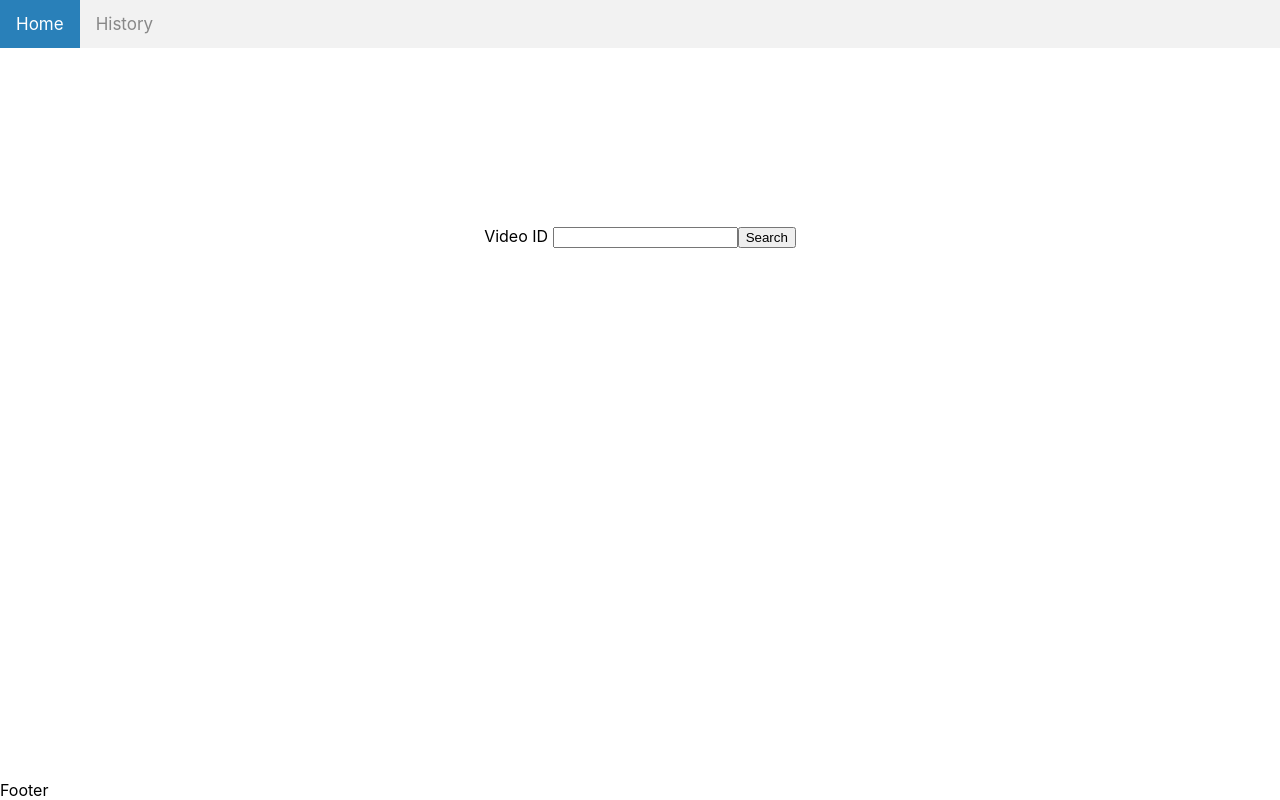
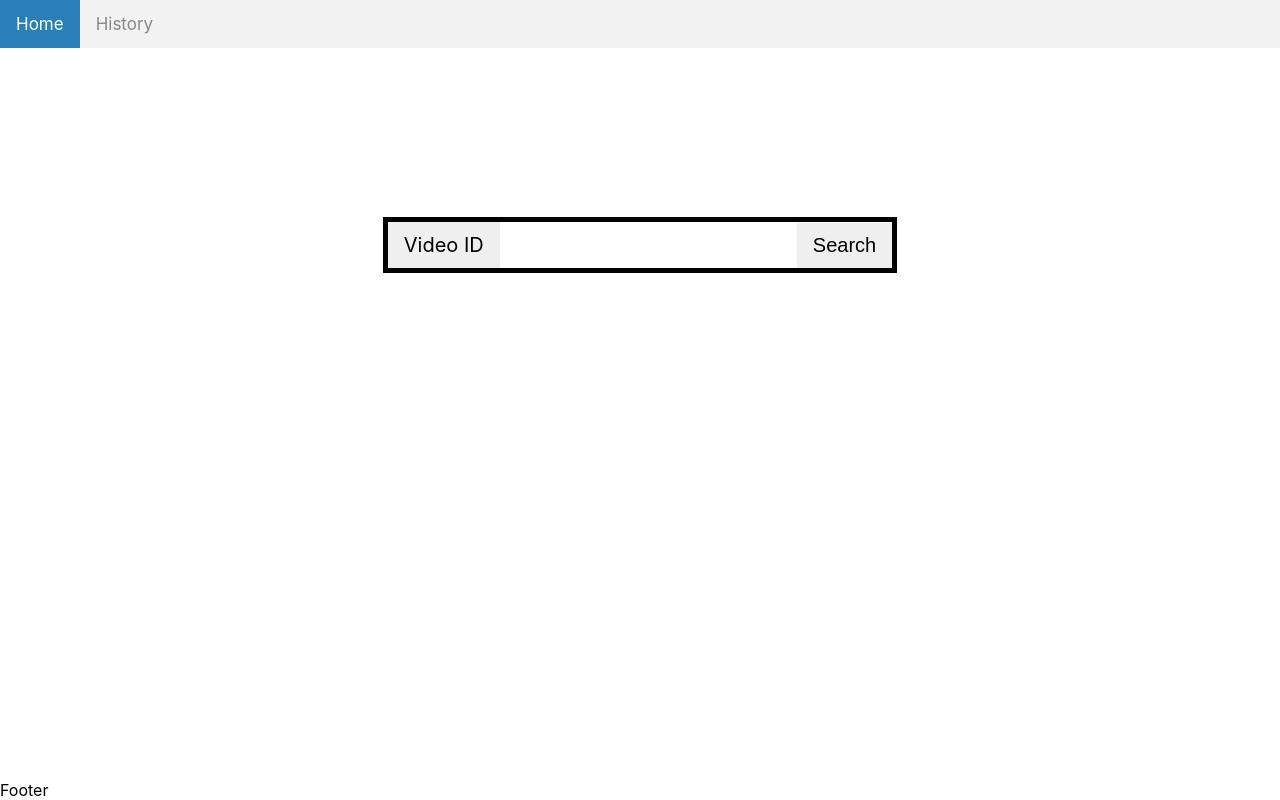
Before and after one commit to firstimedeveloper/firstimeLanguage, a React (Create React App) app in the folder ui/: page / in a window 1280 px wide. Built offline with nearby package versions, Linux system fonts and the light colour scheme.

Commit message:
added styling

```diff
--- a/ui/src/App.css
+++ b/ui/src/App.css
@@ -51,8 +51,39 @@ html, body, #root {
   place-items: center;
 }
 
-.search {
-  /* padding : 40px; */
+form {
+  /* just for presentation */
+  border: 5px solid black;
+  display:block;
+	text-align: center;
+}
+form label {
+  /* needed */
+  display: inline-block;
+  padding: 10px 15px;
+  font-size: 20px;
+  border-radius: 0;
+  border: 1px solid transparent;
+
+  /* optional */
+  background-color: #efefef;
+}
+
+form input[type="text"], form select, form button {
+  /* needed */
+  display: inline-block;
+  padding: 10px 15px;
+  font-size: 20px;
+  border-radius: 0;
+  border: 1px solid transparent;
+
+  /* optional */
+  /* background-color: lightblue; */
+}
+form:focus {
+  background-color: tomato;
+  color: #fff;
+  outline: 0;
 }
 
 
--- a/ui/src/App.js
+++ b/ui/src/App.js
@@ -1,6 +1,7 @@
 import React, { Fragment, useState, useEffect } from 'react';
 import axios from 'axios';
 //import logo from './logo.svg';
+import logo from './search.png'
 import './App.css';
 import { findByTestId } from '@testing-library/react';
 
@@ -83,6 +84,7 @@ function Search(props) {
   }
 
   return (
+    <div className="search-bar">
         <form onSubmit={handleSubmit}>
           <label htmlFor="id">Video ID </label>
           <input
@@ -176,8 +178,9 @@ function Search(props) {
             </select>
           </>
           }
-  <button type="submit">Search</button>
+        <button className="search-button" type="submit">Search</button>
       </form>
+    </div>
 )
 
 }
```
Also changed, not shown: ui/src/search.png (added), 1 other file (tests, documents, lock files or other folders). Lines whose indentation alone changed are shown as unchanged.
